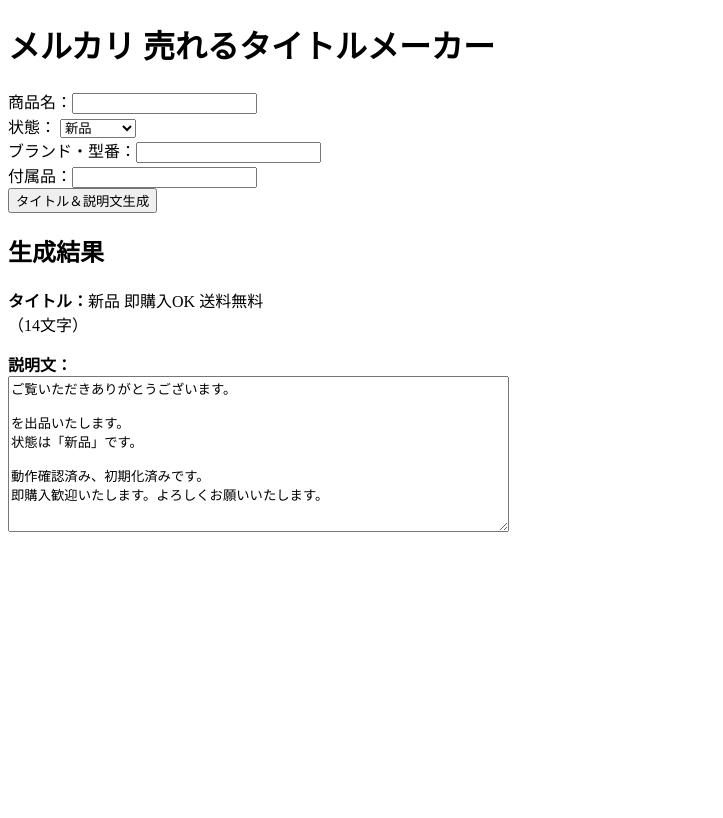
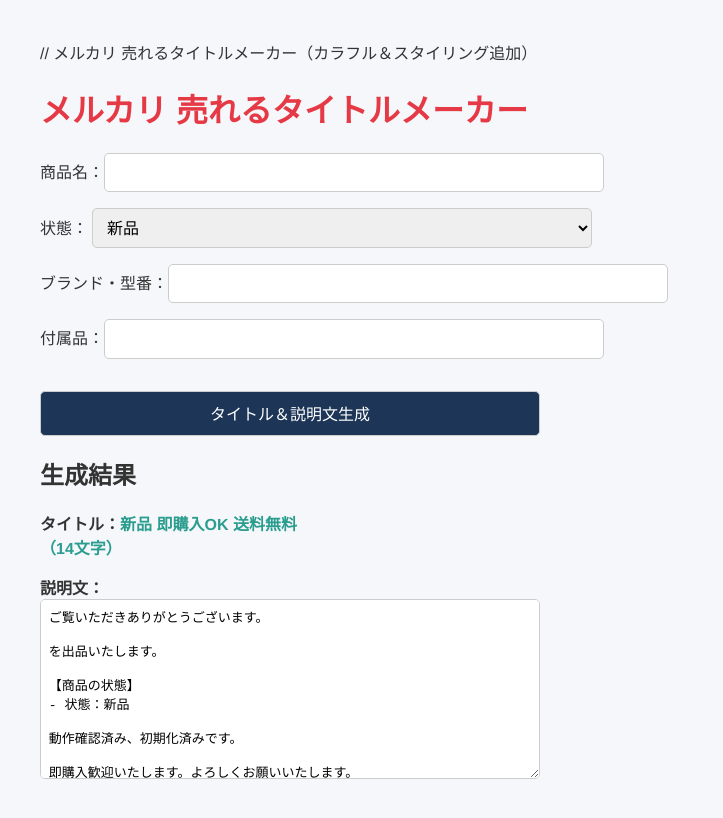
Before and after one commit to take108038/mercari-title-maker, a plain HTML site: page index.html in a window 1280 px wide. Both pictures are taken after a click on the button "タイトル＆説明文生成". Shown: the whole page, without its empty margins (0-723 px from the left). Drawn offline with Linux system fonts and the light colour scheme.

Commit message:
Update index.html

```diff
--- a/index.html
+++ b/index.html
@@ -1,15 +1,57 @@
-
+// メルカリ 売れるタイトルメーカー（カラフル＆スタイリング追加）
 <!DOCTYPE html>
 <html lang="ja">
 <head>
   <meta charset="UTF-8">
   <meta name="viewport" content="width=device-width, initial-scale=1.0">
   <title>メルカリ 売れるタイトルメーカー</title>
+  <style>
+    body {
+      font-family: 'Helvetica Neue', sans-serif;
+      background: #f5f7fa;
+      padding: 2em;
+      color: #333;
+    }
+    h1 {
+      color: #e63946;
+    }
+    label {
+      display: block;
+      margin: 1em 0 0.5em;
+    }
+    input, select, textarea, button {
+      padding: 0.6em;
+      font-size: 1em;
+      border-radius: 5px;
+      border: 1px solid #ccc;
+      width: 100%;
+      max-width: 500px;
+    }
+    button {
+      background-color: #1d3557;
+      color: white;
+      margin-top: 1.5em;
+      cursor: pointer;
+      transition: background-color 0.3s;
+    }
+    button:hover {
+      background-color: #457b9d;
+    }
+    textarea {
+      white-space: pre-wrap;
+      height: 180px;
+    }
+    #result {
+      font-weight: bold;
+      color: #2a9d8f;
+      margin: 1em 0;
+    }
+  </style>
 </head>
 <body>
   <h1>メルカリ 売れるタイトルメーカー</h1>
 
-  <label>商品名：<input type="text" id="product"></label><br>
+  <label>商品名：<input type="text" id="product"></label>
   <label>状態：
     <select id="condition">
       <option value="新品">新品</option>
@@ -17,9 +59,9 @@
       <option value="中古">中古</option>
       <option value="ジャンク">ジャンク</option>
     </select>
-  </label><br>
-  <label>ブランド・型番：<input type="text" id="brand"></label><br>
-  <label>付属品：<input type="text" id="accessory"></label><br>
+  </label>
+  <label>ブランド・型番：<input type="text" id="brand"></label>
+  <label>付属品：<input type="text" id="accessory"></label>
 
   <button onclick="generateTitleAndDescription()">タイトル＆説明文生成</button>
 
@@ -48,11 +90,11 @@
       document.getElementById('result').innerText = title;
 
       let description = `ご覧いただきありがとうございます。\n\n`;
-      description += `${product}を出品いたします。\n`;
-      description += `状態は「${condition}」です。`;
-      if (brand) description += ` ブランド・型番は「${brand}」です。`;
-      if (accessory) description += ` 付属品は「${accessory}」となります。`;
-      description += `\n\n動作確認済み、初期化済みです。\n即購入歓迎いたします。よろしくお願いいたします。`;
+      description += `${product}を出品いたします。\n\n`;
+      description += `【商品の状態】\n- 状態：${condition}`;
+      if (brand) description += `\n- ブランド・型番：${brand}`;
+      if (accessory) description += `\n- 付属品：${accessory}`;
+      description += `\n\n動作確認済み、初期化済みです。\n\n即購入歓迎いたします。よろしくお願いいたします。`;
 
       document.getElementById('description').value = description;
     }
```
